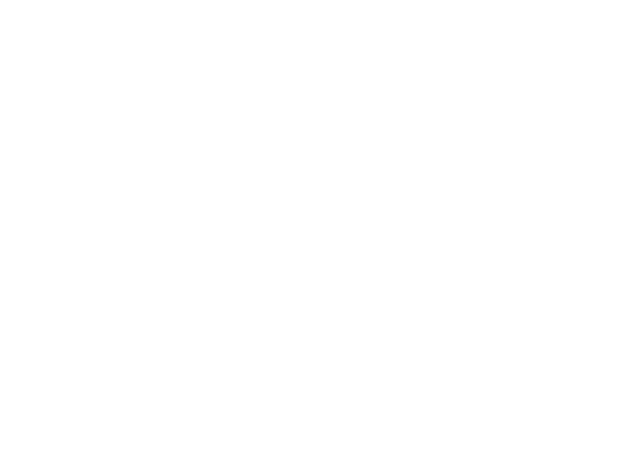
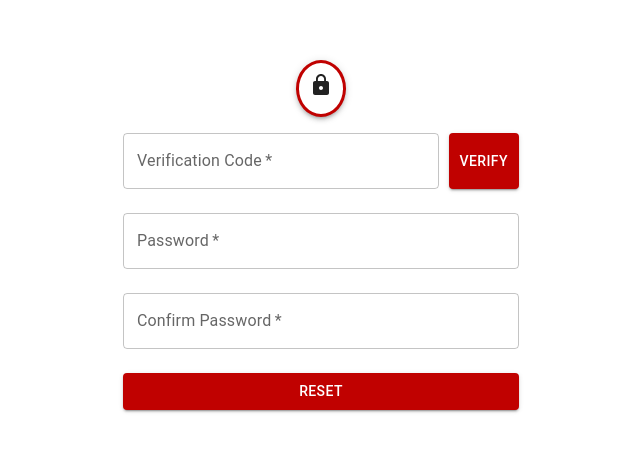
Before and after one commit to Equity-Afya/client-frontend, a React (Vite) app: page /reset-password in a window 1280 px wide. Shown: the part 165-616 px from the top of the page, without its empty margins (319-959 px from the left). Built offline with nearby package versions, Linux system fonts and the light colour scheme.

Commit message:
password reser

```diff
--- a/src/components/PasswordReset/passwordReset.jsx
+++ b/src/components/PasswordReset/passwordReset.jsx
@@ -1,5 +1,5 @@
 import React, { useState } from 'react';
-import { TextField, Button, Container, CssBaseline, Typography, Grid, Box } from '@mui/material';
+import { TextField, Button, Container, CssBaseline, Box, Paper } from '@mui/material';
 import LockIcon from '@mui/icons-material/Lock';
 
 
@@ -19,15 +19,7 @@ const PasswordReset = () => {
   };
 
   return (
-    <Container
-    component="main"
-    display="flex"
-    flex-direction="column"
-    align-items="center"
-    margin="auto"
-    margin-top="100px"
-    maxWidth="xs"
-    >
+    <Container component="main" maxWidth="xs">
       <CssBaseline />
       <Box
         display="flex"
@@ -37,22 +29,19 @@ const PasswordReset = () => {
         height="100vh"
         className='wrapper'
       >
-
-        <Box
-        display='flex'
-        justify-content='center'
-        align-items= 'center'
-        >
+        <Box>
+          <Paper elevation={3} style={{ padding: '10px', borderRadius: '51%', borderStyle: 'solid', borderColor: '#C00100'}}>
             <LockIcon alt='Reset Password' />
-
-            </Box>
-
+          </Paper>
+        </Box>
         <form style={{ width: '100%' }}>
           <Box
-            display='Flex'
+            display='flex'
             gap='10px'
-            border-radius='10px'
-            align content='space-between'
+            borderRadius='10px'
+            align item='space-between'
+            MarginTop='20px'
+
           >
             <TextField
             variant="outlined"
@@ -65,22 +54,17 @@ const PasswordReset = () => {
             onChange={(e) => setVerificationCode(e.target.value)}
             required
           />
-        <Button
-           sx={{
-            height:'50px',
-             width: "50px",
-             margin: 'auto',
-
-             borderRadius: '5px',
-             padding: '15px 15px 35px 15px',
-             cursor: 'pointer',
-             color: 'maroon',
-             border: '1px solid maroon'
-           }}
+          <Button
 
             variant="contained"
-            color="secondary"
+            color="primary"
             className='verifyButton'
+             style={{
+            backgroundColor: "#C00100",
+            color: "#fff",
+            marginTop: "16px",
+            marginBottom: "8px"
+          }}
             onClick={handleVerify}
           >
             Verify
@@ -110,23 +94,25 @@ const PasswordReset = () => {
             onChange={(e) => setConfirmPassword(e.target.value)}
             required
           />
-
           <Button
-            sx={{backgroundColor:"maroon"
-
-            }}
             type='submit'
             fullWidth
             variant="contained"
-            color='primary'
+            color="primary"
+            className='submit'
             onClick={handleReset}
+            style={{
+                backgroundColor: "#C00100",
+                color: "#fff",
+                marginTop: "16px",
+              }}
           >
             Reset
           </Button>
-
         </form>
       </Box>
     </Container>
+
   );
 };
 
--- a/src/pages/ResetPasswordPage.jsx
+++ b/src/pages/ResetPasswordPage.jsx
@@ -1,11 +1,11 @@
-
+import PasswordReset from '../components/PasswordReset/passwordReset';
 
 const ResetPasswordPage = () => {
   return (
     <div>
-
+      <PasswordReset />
     </div>
-  )
+  );
 }
 
-export default ResetPasswordPage
+export default ResetPasswordPage;
```
Also changed, not shown: src/components/PasswordReset/lockIcon.jsx (added, +28 -0 lines).
